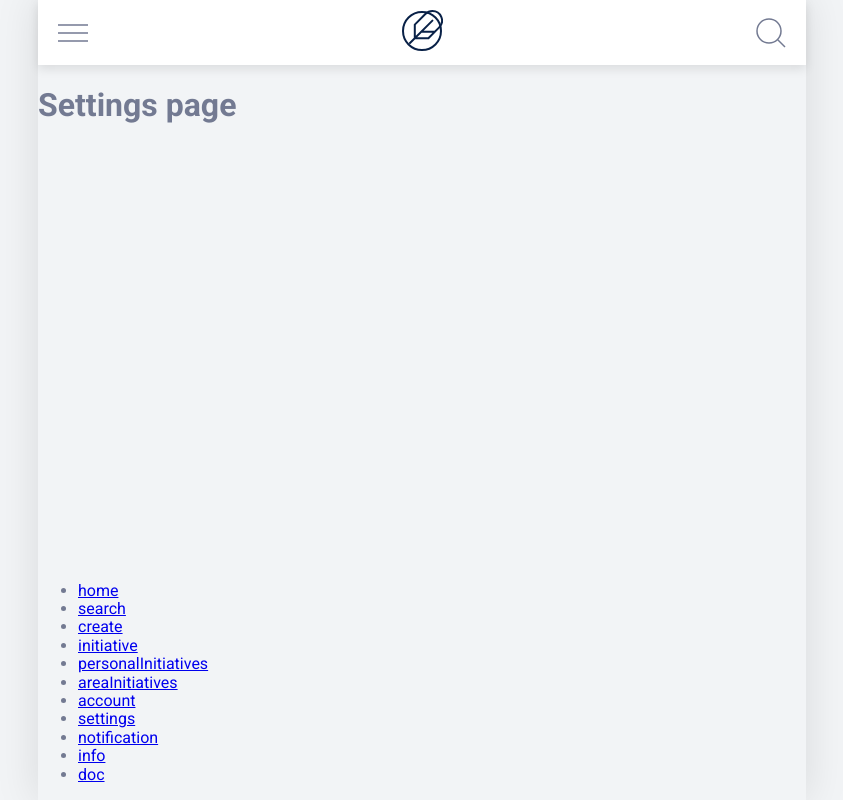
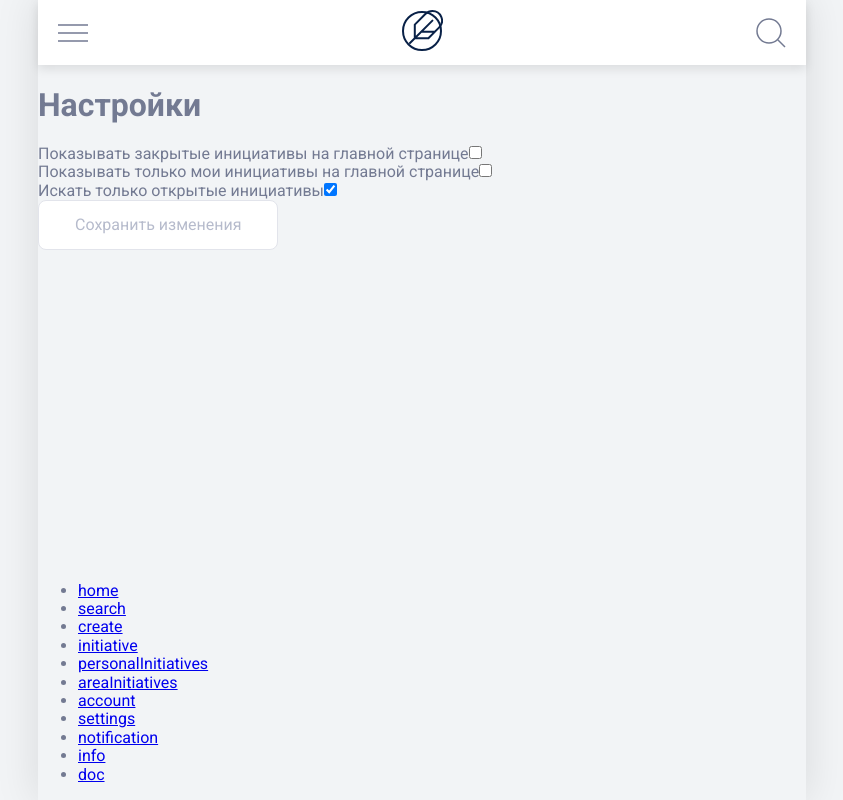
Before and after one commit to TsAnastasia/hackathon-civic-initiatives, a React app: page /account/settings in a window 1280 px wide. Shown: the whole page, without its empty margins (218-1061 px from the left). Built offline with nearby package versions, Linux system fonts and the light colour scheme.

Commit message:
markup settings page & add boolean to useForm

```diff
--- a/src/components/AppRouter/AppRouter.tsx
+++ b/src/components/AppRouter/AppRouter.tsx
@@ -1,19 +1,22 @@
 import { lazy } from "react";
 import { Navigate, RouteObject, useRoutes } from "react-router-dom";
-import AccountPage from "../../pages/account/AccountPage";
+
 import CreatePage from "../../pages/create/CreatePage";
 import InitiativePage from "../../pages/initiative/InitiativePage";
 import ListPage from "../../pages/list/ListPage";
 import NotFoundPage from "../../pages/notFound/NotFoundPage";
-import NotificationsPage from "../../pages/notifications/NotificationsPage";
 import SearchPage from "../../pages/search/SearchPage";
-import SettingsPage from "../../pages/settings/SettingsPage";
 import { AppRoutes, goToPage } from "../../utils/routes";
 
 {
   /* TODO: add lazy loading */
 }
 
+const AccountPage = lazy(() => import("../../pages/account/AccountPage"));
+const SettingsPage = lazy(() => import("../../pages/settings/SettingsPage"));
+const NotificationsPage = lazy(
+  () => import("../../pages/notifications/NotificationsPage")
+);
 const InfoPage = lazy(() => import("../../pages/info/InfoPage"));
 const DocPage = lazy(() => import("../../pages/doc/DocPage"));
 
--- /dev/null
+++ b/src/components/UI/inputs/AppCheckbox/AppCheckbox.tsx
@@ -0,0 +1,15 @@
+import cl from "classnames";
+import { FC, InputHTMLAttributes } from "react";
+
+const AppCheckbox: FC<
+  InputHTMLAttributes<HTMLInputElement> & { label?: string }
+> = ({ className, label, ...props }) => {
+  return (
+    <div className={cl(className)}>
+      <span>{label}</span>
+      <input type="checkbox" {...props} />
+    </div>
+  );
+};
+
+export default AppCheckbox;
--- a/src/hooks/useForm.ts
+++ b/src/hooks/useForm.ts
@@ -4,23 +4,26 @@ interface Props<T> {
   defaltValues: T;
   onSubmit: (values: T) => void;
   validationScheme?: Partial<{
-    [key in keyof T]: (value: string) => string | undefined;
+    [key in keyof T]: (value: string | boolean) => string | undefined;
   }>;
 }
 
-export const useForm = <T extends { [key: string]: string }>({
+export const useForm = <T extends { [key: string]: string | boolean }>({
   defaltValues,
   onSubmit,
   validationScheme = {},
 }: Props<T>) => {
-  type ErrorsType = Partial<{ [key in keyof T]: string | undefined }>;
+  type ErrorsType = Partial<Record<keyof T, string | undefined>>;
   const [values, setValues] = useState(defaltValues);
   const [errors, setErros] = useState<ErrorsType>({});
   const [isValid, setIsValid] = useState(true);
 
   const handleChange = (event: ChangeEvent<HTMLInputElement>) => {
-    const { name, value } = event.target;
-    setValues((state) => ({ ...state, [name]: value }));
+    const { name, value, type, checked } = event.target;
+    setValues((state) => ({
+      ...state,
+      [name]: type === "checkbox" ? checked : value,
+    }));
     const validateValue = validationScheme[name];
     if (validateValue)
       setErros((state) => ({ ...state, [name]: validateValue(value) }));
--- a/src/pages/account/avatar/AccountAvatar.tsx
+++ b/src/pages/account/avatar/AccountAvatar.tsx
@@ -1,6 +1,7 @@
 import cl from "classnames";
 import { useState } from "react";
 import Modal from "../../../components/Modal/Modal";
+import AppButton from "../../../components/UI/buttons/AppButton/AppButton";
 import styles from "./accountAvatar.module.scss";
 
 const AccountAvatar = () => {
@@ -22,7 +23,11 @@ const AccountAvatar = () => {
         onClose={handleClose}
         className={cl(styles.modal, isOpen && styles.modal_open)}
       >
-        сменить фото
+        {/* TODO: change avatar */}
+        <p>Изменение аватара</p>
+        <AppButton>Загрузить изображение</AppButton>
+        <button type="button" />
+        <AppButton isBlue={true}>Сохранить и закрыть</AppButton>
       </Modal>
     </>
   );
--- a/src/pages/account/form/AccountForm.tsx
+++ b/src/pages/account/form/AccountForm.tsx
@@ -1,5 +1,4 @@
 import { useState } from "react";
-import TextField from "../../../components/UI/inputs/TextField";
 import { useForm } from "../../../hooks/useForm";
 import { validationScheme } from "./accountFormValidate";
 import styles from "./accountForm.module.scss";
@@ -7,6 +6,7 @@ import AppLoader from "../../../components/AppLoader/AppLoader";
 import AppButton, {
   AppButtonType,
 } from "../../../components/UI/buttons/AppButton/AppButton";
+import TextField from "../../../components/UI/inputs/TextField/TextField";
 
 // TODO: add app store
 const user: UserData = {
--- a/src/pages/account/form/accountFormValidate.ts
+++ b/src/pages/account/form/accountFormValidate.ts
@@ -1,4 +1,6 @@
-const checkName = (value: string) => {
+const checkName = (value: string | boolean) => {
+  // TDODO: fix value type problem
+  if (typeof value === "boolean") return;
   if (!value) return "Обязательное поле";
   if (value.length < 2) return "Минимум 2 символа";
   if (value.length > 40) return "Максимум 40 символов";
--- a/src/pages/settings/SettingsPage.tsx
+++ b/src/pages/settings/SettingsPage.tsx
@@ -1,5 +1,52 @@
+import AppButton from "../../components/UI/buttons/AppButton/AppButton";
+import AppCheckbox from "../../components/UI/inputs/AppCheckbox/AppCheckbox";
+import { useForm } from "../../hooks/useForm";
+
+// TODO: add app storage
+const settings: { [key: string]: boolean } = {
+  showClosed: false,
+  showOnlyMine: false,
+  searchOnlyOpen: true,
+};
+
+const labels: { [key in keyof typeof settings]: string } = {
+  showClosed: "Показывать закрытые инициативы на главной странице",
+  showOnlyMine: "Показывать только мои инициативы на главной странице",
+  searchOnlyOpen: "Искать только открытые инициативы",
+};
+
 const SettingsPage = () => {
-  return <h1>Settings page</h1>;
+  const { values, handleSubmit, handleChange } = useForm({
+    defaltValues: settings,
+    onSubmit: (values) => {
+      console.log(values);
+    },
+  });
+  // TODO: style
+  // TODO: change
+  // TODO: save
+  return (
+    <section>
+      <form onSubmit={handleSubmit}>
+        <h1>Настройки</h1>
+        {Object.keys(settings).map((set) => (
+          <AppCheckbox
+            key={set}
+            label={labels[set]}
+            name={set}
+            checked={values[set]}
+            onChange={handleChange}
+          />
+        ))}
+        <AppButton
+          type="submit"
+          disabled={JSON.stringify(values) === JSON.stringify(settings)}
+        >
+          Сохранить изменения
+        </AppButton>
+      </form>
+    </section>
+  );
 };
 
 export default SettingsPage;
```
Also changed, not shown: src/components/UI/inputs/TextField/TextField.tsx (renamed from src/components/UI/inputs/TextField.tsx), src/components/UI/inputs/TextField/textField.module.scss (renamed from src/components/UI/inputs/textField.module.scss), src/components/UI/inputs/TextField/textField.module.scss.d.ts (renamed from src/components/UI/inputs/textField.module.scss.d.ts).
